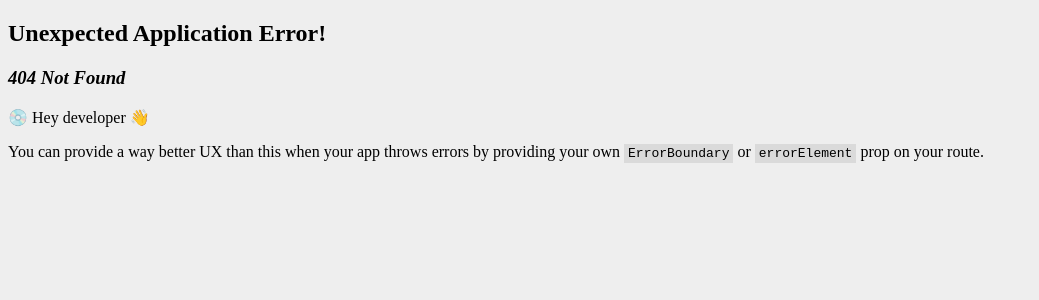
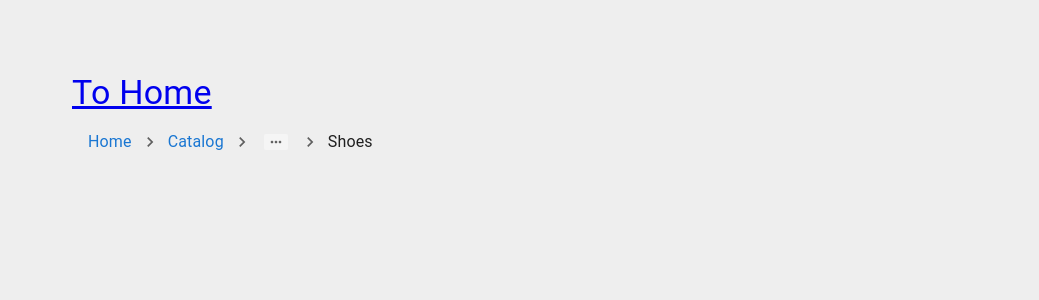
Before and after one commit to DonOhhhh/React-MUI-Tutorials, a React (Vite) app: page /breadcrumbs in a window 1280 px wide. Before the commit this address had no page. Shown: the top 300 px of the page, without its empty margins (0-1039 px from the left). Built offline with nearby package versions, Linux system fonts and the light colour scheme.

Commit message:
feat : Breadcrumbs

```diff
--- a/src/components/Links.tsx
+++ b/src/components/Links.tsx
@@ -18,6 +18,7 @@
         { link: "/imagelist", text: "ImageList" },
         { link: "/navbar", text: "Navbar" },
         { link: "/link", text: "Link" },
+        { link: "/breadcrumbs", text: "Breadcrumbs" },
     ];
 
     return (
--- /dev/null
+++ b/src/components/MuiBreadcrumbs.tsx
@@ -0,0 +1,26 @@
+import { NavigateNext } from "@mui/icons-material";
+import { Box, Breadcrumbs, Link, Typography } from "@mui/material";
+
+export const MuiBreadcrumbs = () => {
+    return (
+        <Box m={2}>
+            <Breadcrumbs
+                aria-label="breadcrumb"
+                separator={<NavigateNext fontSize="small" />}
+                maxItems={2}
+                itemsBeforeCollapse={2}
+            >
+                <Link underline="hover" href="#">
+                    Home
+                </Link>
+                <Link underline="hover" href="#">
+                    Catalog
+                </Link>
+                <Link underline="hover" href="#">
+                    Accessories
+                </Link>
+                <Typography color="text.primary">Shoes</Typography>
+            </Breadcrumbs>
+        </Box>
+    );
+};
--- a/src/main.tsx
+++ b/src/main.tsx
@@ -17,6 +17,7 @@
 import { MuiImageList } from "./components/MuiImageList.tsx";
 import { MuiNavbar } from "./components/MuiNavbar.tsx";
 import { MuiLink } from "./components/MuiLink.tsx";
+import { MuiBreadcrumbs } from "./components/MuiBreadcrumbs.tsx";
 
 const router = createBrowserRouter([
     {
@@ -87,6 +88,10 @@
                 path: "/link",
                 element: <MuiLink />,
             },
+            {
+                path: "/breadcrumbs",
+                element: <MuiBreadcrumbs />,
+            },
         ],
     },
 ]);
```
